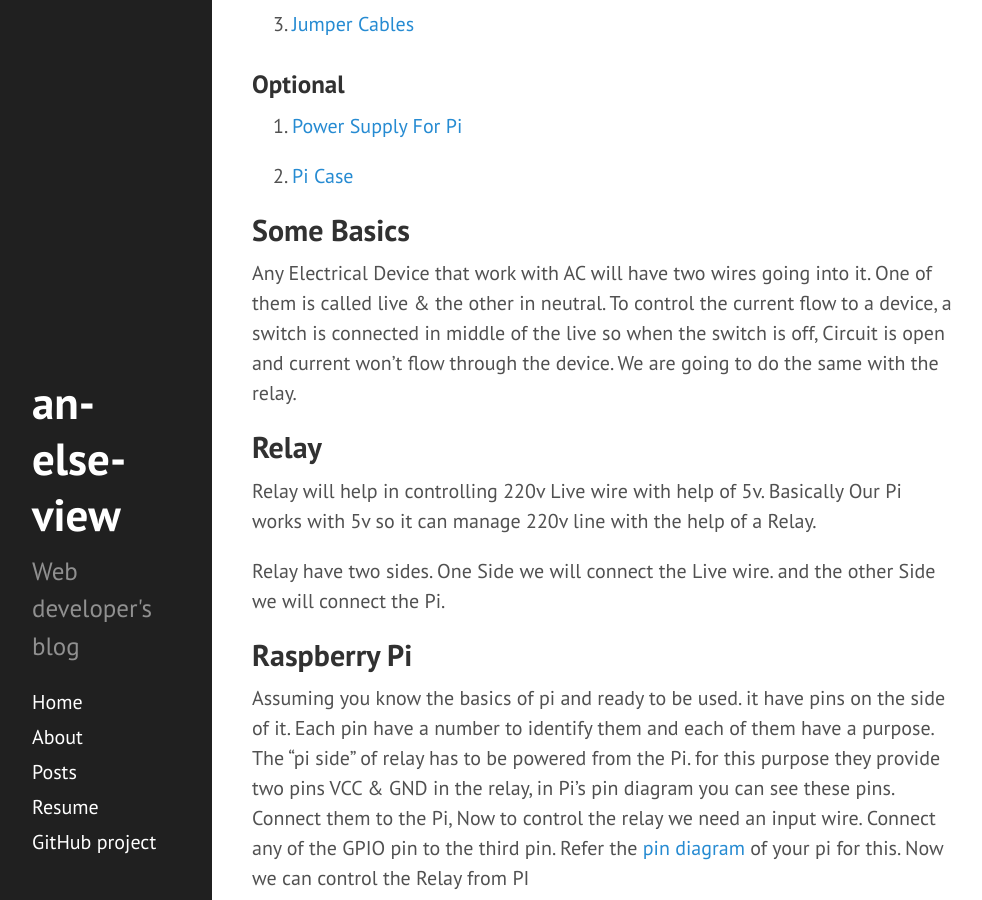
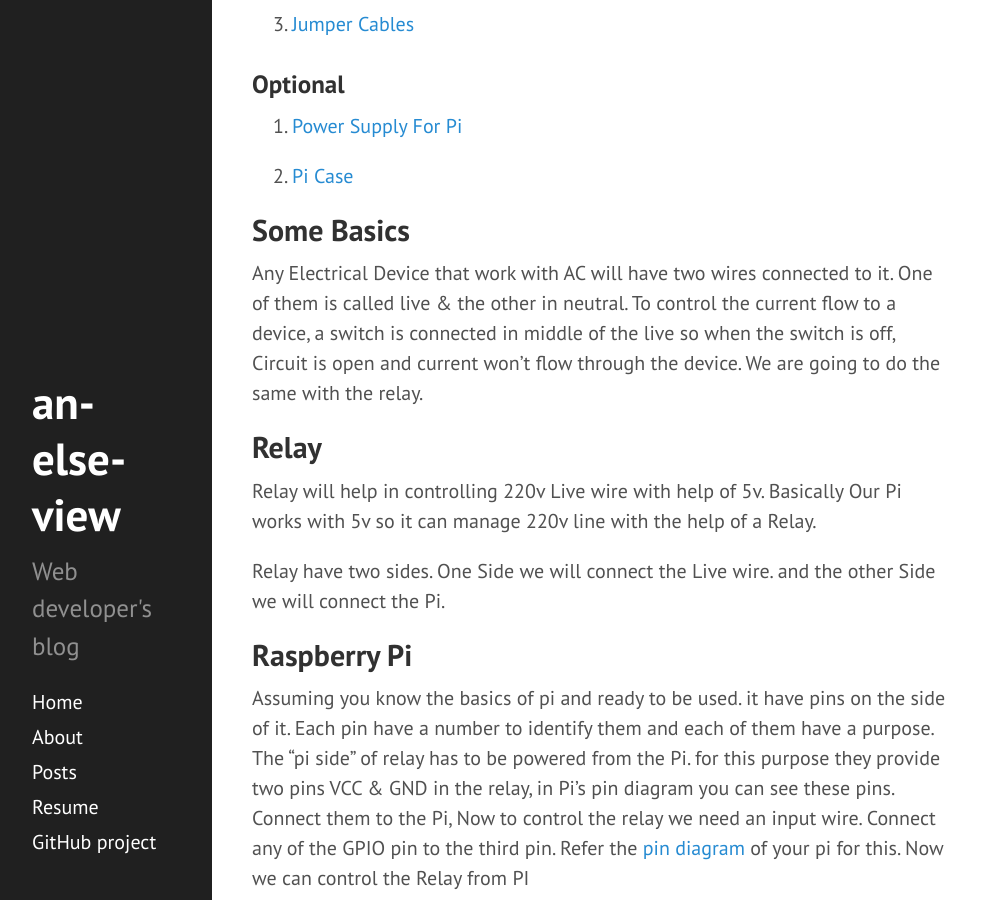
Before and after one commit to sreevisakh/sreevisakh.github.io.original, a Jekyll site: the page built from _posts/2017-06-14-simple-home-automation.md, in a window 1280 px wide and 900 px high, scrolled down 1187 px. Shown: the whole window, without its empty margins (8-990 px from the left). Built offline with Jekyll 4.4.1, drawn with Linux system fonts in a browser that asks for light colours; Markdown is read by kramdown in place of the engine named in the settings.

Commit message:
Updated 2017-06-14-simple-home-automation.md

```diff
--- a/_posts/2017-06-14-simple-home-automation.md
+++ b/_posts/2017-06-14-simple-home-automation.md
@@ -26,7 +26,7 @@
 
 ## Some Basics
 
-Any Electrical Device that work with AC will have two wires going into it. One of them is called live & the other in neutral. To control the current flow to a device, a switch is connected in middle of the live so when the switch is off, Circuit is open and current won't flow through the device. We are going to do the same with the relay.
+Any Electrical Device that work with AC will have two wires connected to it. One of them is called live & the other in neutral. To control the current flow to a device, a switch is connected in middle of the live so when the switch is off, Circuit is open and current won't flow through the device. We are going to do the same with the relay.
 
 ## Relay
 Relay will help in controlling 220v Live wire with help of 5v. Basically Our Pi works with 5v so it can manage 220v line with the help of a Relay.
```
